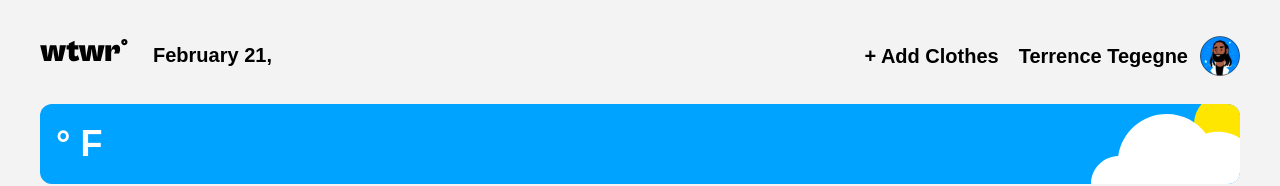
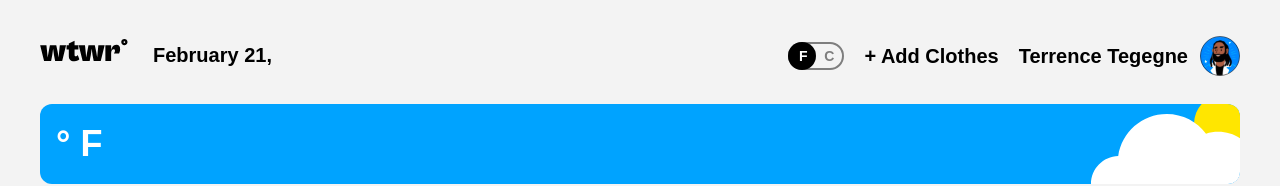
Before and after one commit to Ventus674/se_project_react, a React (Vite) app: page / in a window 1280 px wide. Shown: the top 186 px of the page. Built offline with nearby package versions, Linux system fonts and the light colour scheme; no server answers; data requests are answered from the project's data file; a web font is replaced by a local one.

Commit message:
New update 8

```diff
--- a/src/components/Header/Header.jsx
+++ b/src/components/Header/Header.jsx
@@ -26,6 +26,7 @@ function Header({ handleOpenAddClothingModal, weatherData }) {
         </p>
       </div>
       <div className="header_side_right">
+        <ToggleSwitch onToggle={(unit) => console.log("Switched to", unit)} />
         <button
           className="header__add-clothes-btn"
           onClick={handleOpenAddClothingModal}
```
